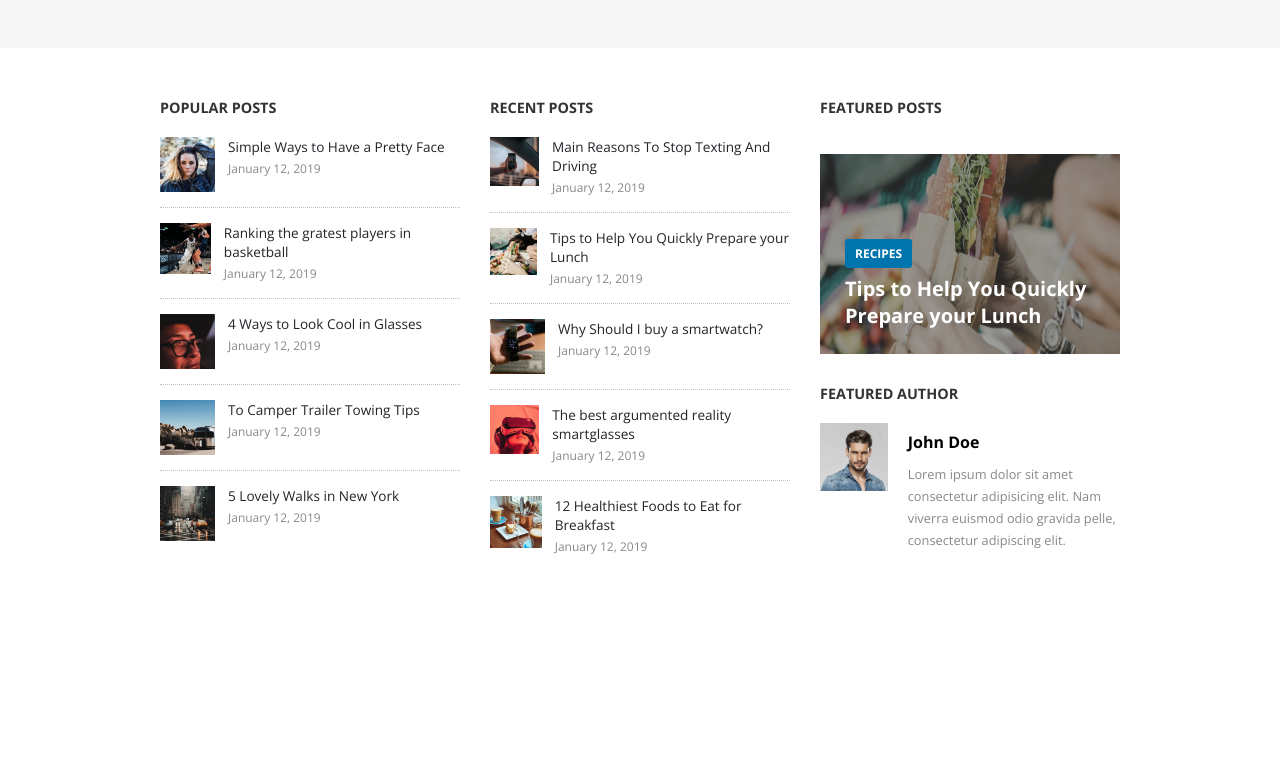
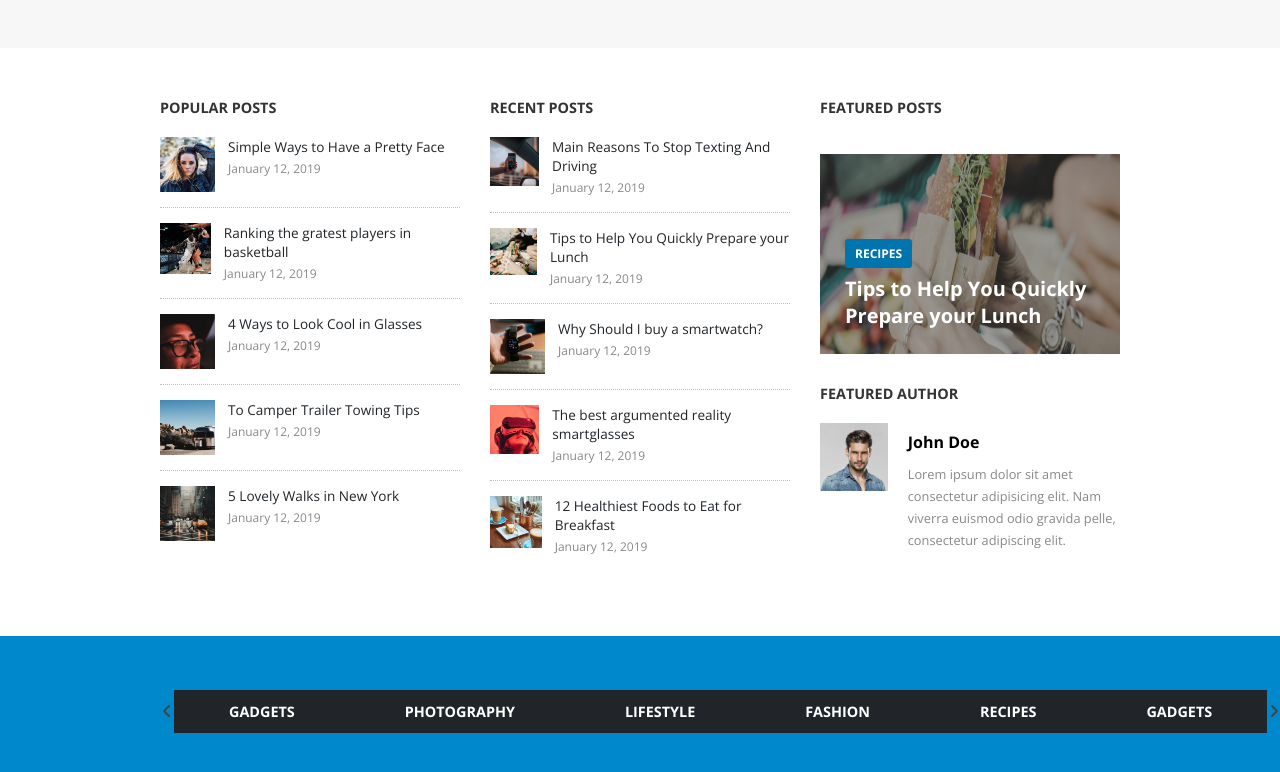
Before and after one commit to serborbone/proj-html-vuejs, a Vue app: page / in a window 1280 px wide. Shown: the part 910-1682 px from the top of the page. Before the commit the page ends 1546 px from the top, so only its background shows below. Built offline with nearby package versions, Linux system fonts and the light colour scheme.

Commit message:
Creata lista dei button tag

```diff
--- /dev/null
+++ b/src/assets/style/tagBar.scss
@@ -0,0 +1,40 @@
+@import './variablesPorto.scss';
+
+#tagBar {
+  height: 150px;
+  background-color: $blue-porto;
+  display: flex;
+  align-items: center;
+
+  ul {
+    display: flex;
+    align-items: center;
+    justify-content: space-between;
+
+    .arrow-btn {
+      color: #444444;
+      cursor: pointer;
+      padding: 10px 2px;
+    }
+
+    li {
+      text-transform: uppercase;
+      list-style: none;
+
+      a {
+        color: #fff;
+        text-decoration: none;
+        font-size: 0.9em;
+        font-weight: 600;
+        padding: 12px 55px;
+        background-color: #212529;
+      }
+
+      a:hover {
+        border: 6px solid #005580;
+      }
+
+    }
+
+  }
+}
--- a/src/components/mainPorto.vue
+++ b/src/components/mainPorto.vue
@@ -15,6 +15,10 @@
         </div>
     </section>
 
+    <section>
+        <tagBar></tagBar>
+    </section>
+
   </main>
 </template>
 
@@ -22,12 +26,14 @@
 
 import cardArticle from './cardArticle.vue'
 import postCol from './postCol.vue'
+import tagBar from './tagBar.vue'
 
 export default {
   name: 'mainPorto',
   components: {
     cardArticle,
     postCol,
+    tagBar,
   },
 
 }
--- /dev/null
+++ b/src/components/tagBar.vue
@@ -0,0 +1,51 @@
+<template>
+  <div id="tagBar">
+      <div class="container-w75">
+        <ul>
+
+          <div class="arrow-btn">
+              <i class="fa-solid fa-angle-left"></i>
+          </div>
+
+          <li>
+            <a href="#">Gadgets</a>
+          </li>
+
+          <li>
+            <a href="#">Photography</a>
+          </li>
+
+          <li>
+            <a href="#">Lifestyle</a>
+          </li>
+
+          <li>
+            <a href="#">Fashion</a>
+          </li>
+
+          <li>
+            <a href="#">Recipes</a>
+          </li>
+
+          <li>
+            <a href="#">Gadgets</a>
+          </li>
+
+          <div class="arrow-btn">
+              <i class="fa-solid fa-angle-right"></i>
+          </div>
+
+        </ul>
+      </div>
+  </div>
+</template>
+
+<script>
+export default {
+  name: 'tagBar',
+}
+</script>
+
+<style lang="scss" scoped>
+  @import '../assets/style/tagBar.scss';
+</style>
```
